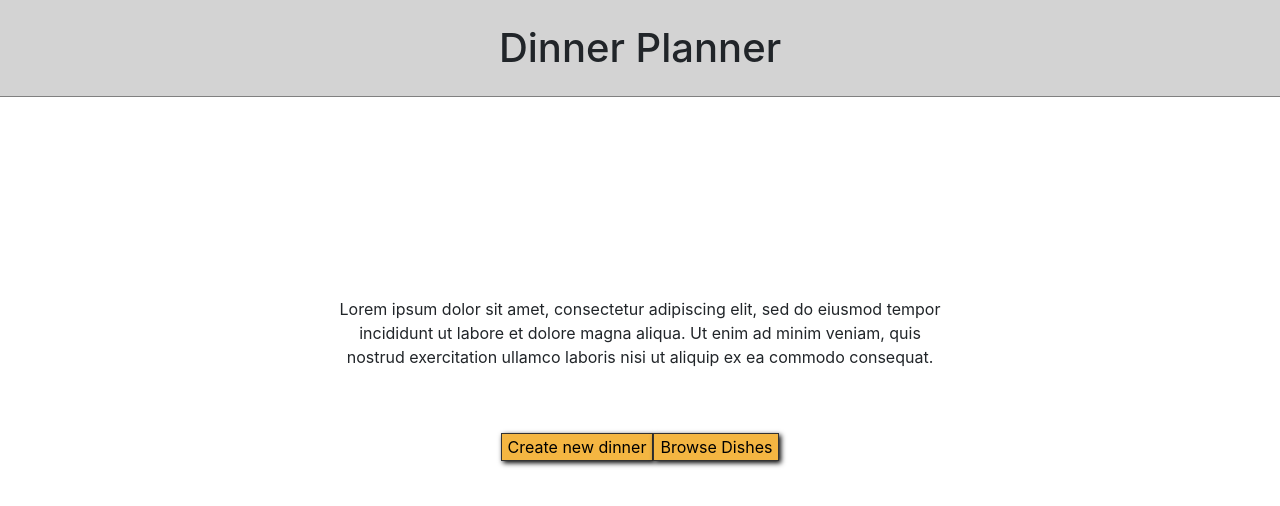
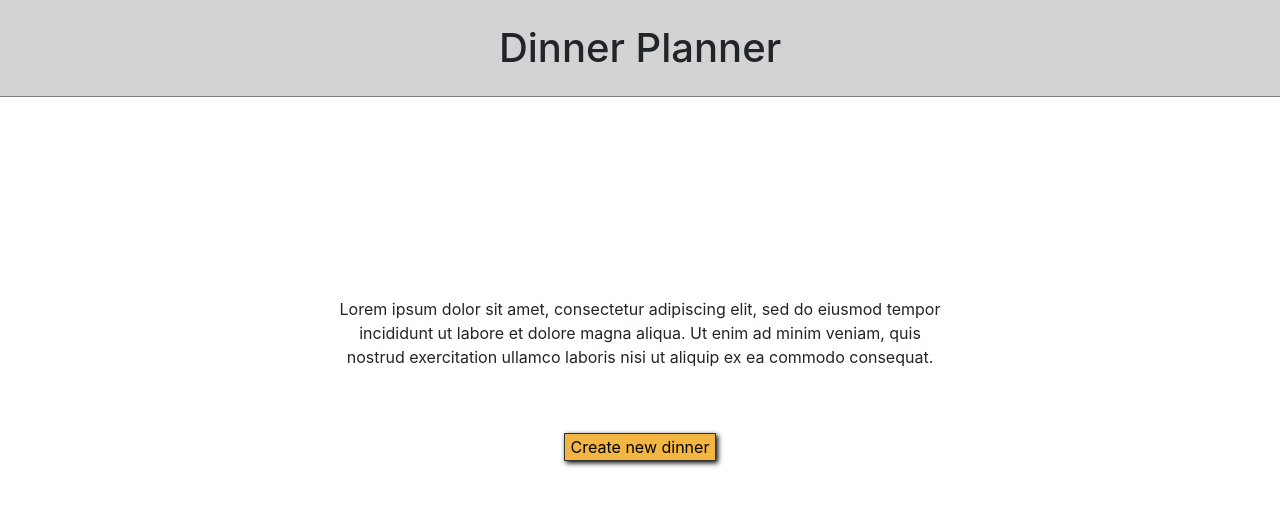
Before and after one commit to davidmagnussson/dinnerplanner-html-react, a React (Create React App) app: page / in a window 1280 px wide. Shown: the top 506 px of the page. Built offline with nearby package versions, Linux system fonts and the light colour scheme.

Commit message:
merged and commented out some stuff.

```diff
--- a/src/Welcome/Welcome.js
+++ b/src/Welcome/Welcome.js
@@ -13,9 +13,9 @@ class Welcome extends Component {
                     <Link to="/search">
                         <button type="button">Create new dinner</button>
                     </Link>
-                    <Link to="/browseDishes">
+                    {/*<Link to="/browseDishes">
                         <button type="button">Browse Dishes</button>
-                    </Link>
+                    </Link>*/}
                 </div>
             </div>
       </div>
```
